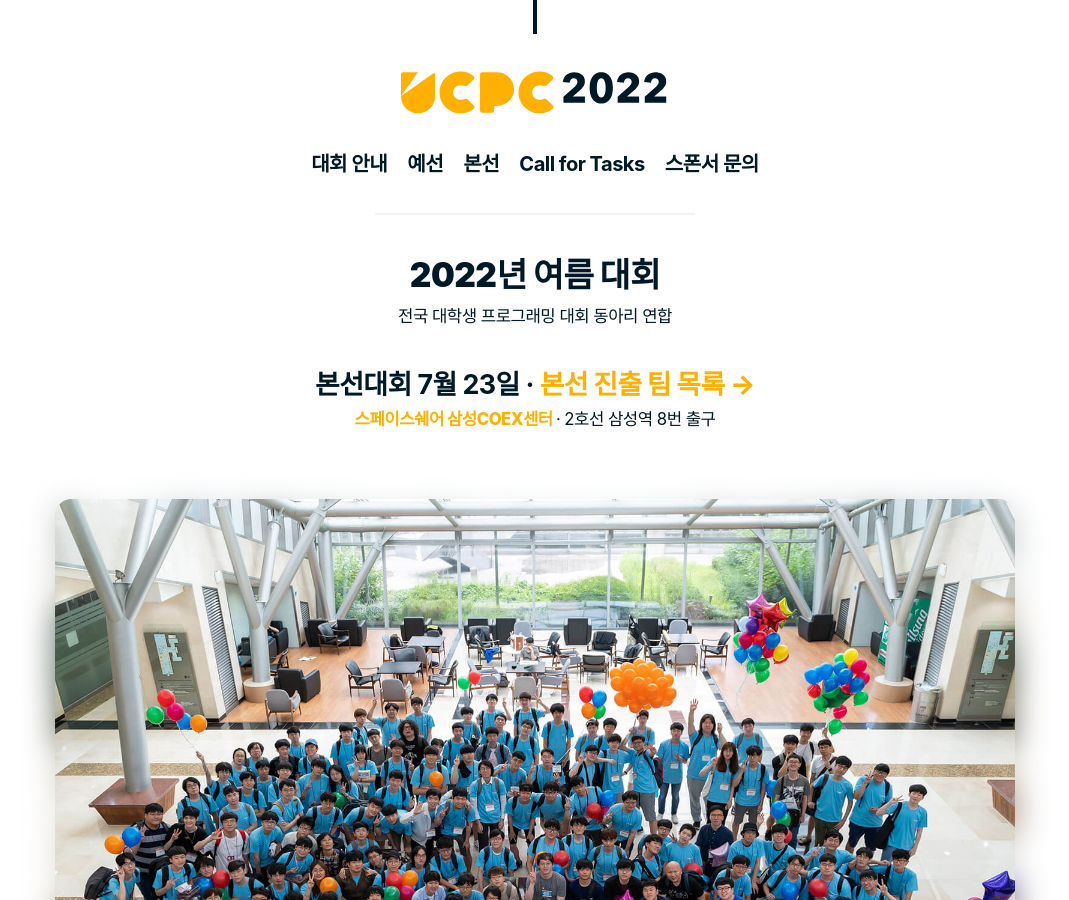
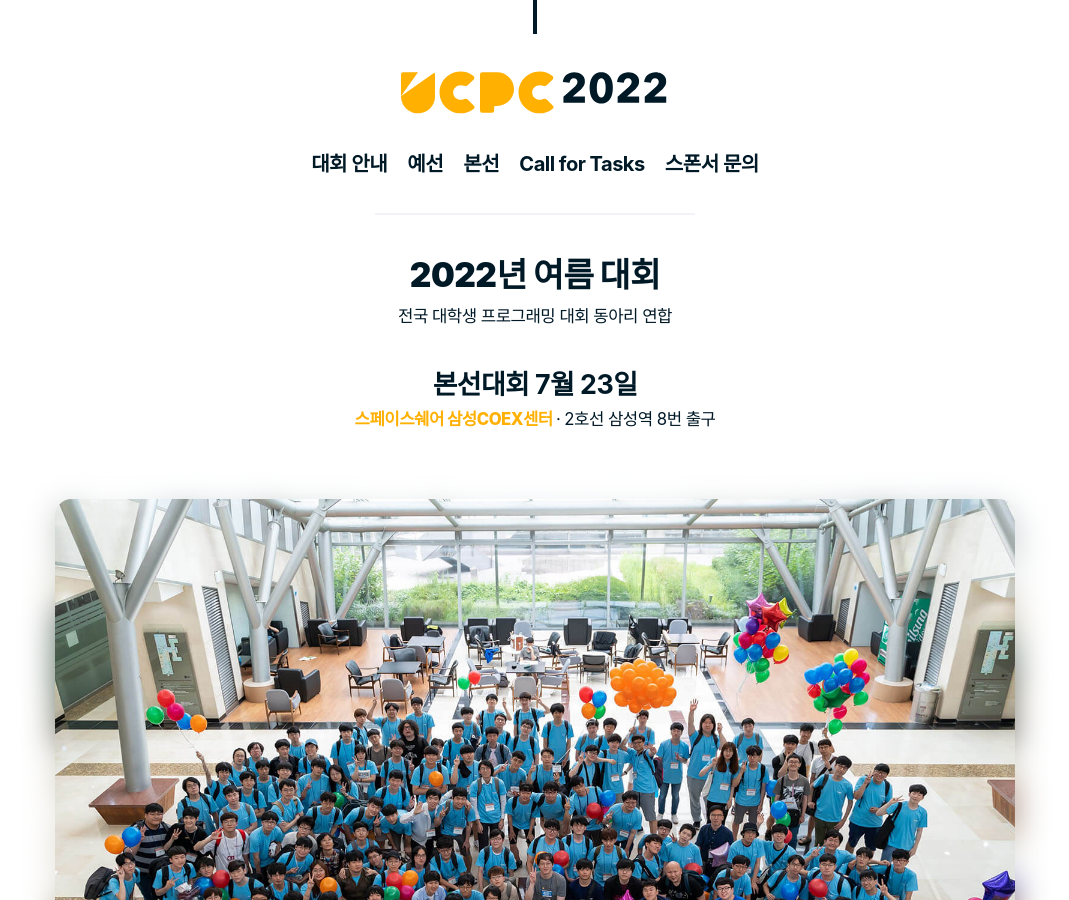
Before and after one commit to ucpcc/2022, a Jekyll site: the page built from index.md, in a window 1280 px wide and 900 px high. Shown: the whole window, without its empty margins (105-1174 px from the left). Built offline with Jekyll 4.4.1, drawn with Linux system fonts in a browser that asks for light colours; some web fonts are replaced.

Commit message:
Deleted team list from page

```diff
--- a/_layouts/home.html
+++ b/_layouts/home.html
@@ -17,7 +17,7 @@
     <div class="contents">
       <div class="main_caption">
         <div class="main_notice">
-          <b>본선대회 7월 23일 &middot; <a href="https://docs.google.com/spreadsheets/u/2/d/e/2PACX-1vRuLIdce91ALLkDKbL6KluZ3FasTbVH5AT9kuNVg87Coir_ldik3oJny2MPT2PJq9MQQxTkdOyFJ2b7/pubhtml?gid=1280791321&single=true">본선 진출 팀 목록 &rarr;</a></b>
+          <b>본선대회 7월 23일</b>
         </div>
         <a href="https://map.naver.com/v5/entry/place/1549701937?placePath=%2Fhome&c=14144616.6126521,4510570.3637995,17.12,0,0,0,dh">
           스페이스쉐어 삼성COEX센터
```
